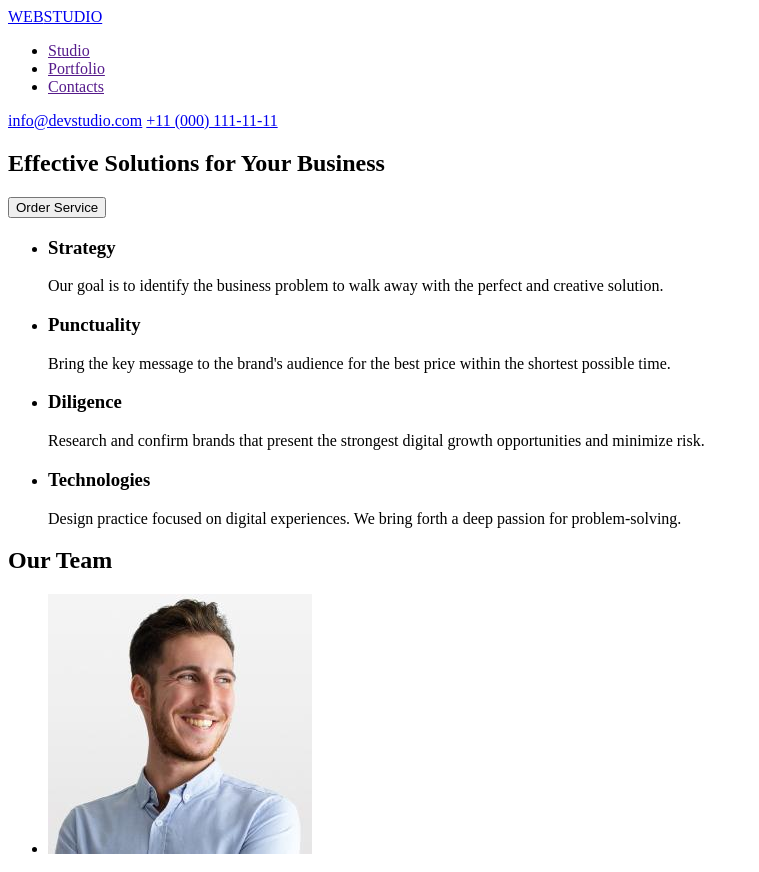
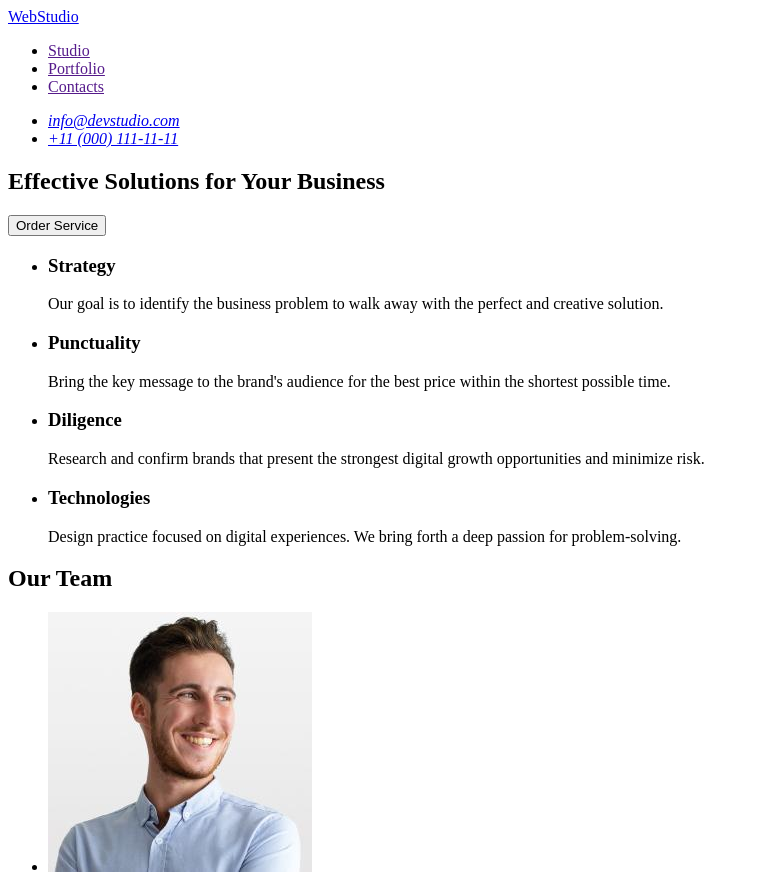
Before and after one commit to Notalama/goit-markup-hw-06, a website: page index.html in a window 1280 px wide. Shown: the top 872 px of the page, without its empty margins (0-759 px from the left). Drawn offline with Linux system fonts and the light colour scheme.

Commit message:
fix tests

```diff
--- a/index.html
+++ b/index.html
@@ -9,20 +9,25 @@
 
 <body>
   <header>
-    <a href="/"><span>WEB</span>STUDIO</a>
+
     <nav>
+      <a href="./index.html">WebStudio</a>
       <ul>
         <li><a href="">Studio</a></li>
         <li><a href="">Portfolio</a></li>
         <li><a href="">Contacts</a></li>
       </ul>
     </nav>
-    <a href="mailto:info@devstudio.com">info@devstudio.com</a>
-    <a href="tel:+110001111111">+11 (000) 111-11-11</a>
+    <address>
+      <ul>
+        <li><a href="mailto:info@devstudio.com">info@devstudio.com</a></li>
+        <li><a href="tel:+110001111111">+11 (000) 111-11-11</a></li>
+      </ul>
+    </address>
   </header>
   <main>
     <section>
-      <h1>Effective Solutions for Your Business</h1>
+      <h2>Effective Solutions for Your Business</h2>
       <button type="button">Order Service</button>
     </section>
     <section>
@@ -72,7 +77,7 @@
     </section>
   </main>
   <footer>
-    <a href="/"><span>WEB</span>STUDIO</a>
+    <a href="./index.html">WebStudio</a>
     <p>Increase the flow of customers and sales for your business with digital marketing & growth solutions.</p>
   </footer>
 </body>
```
